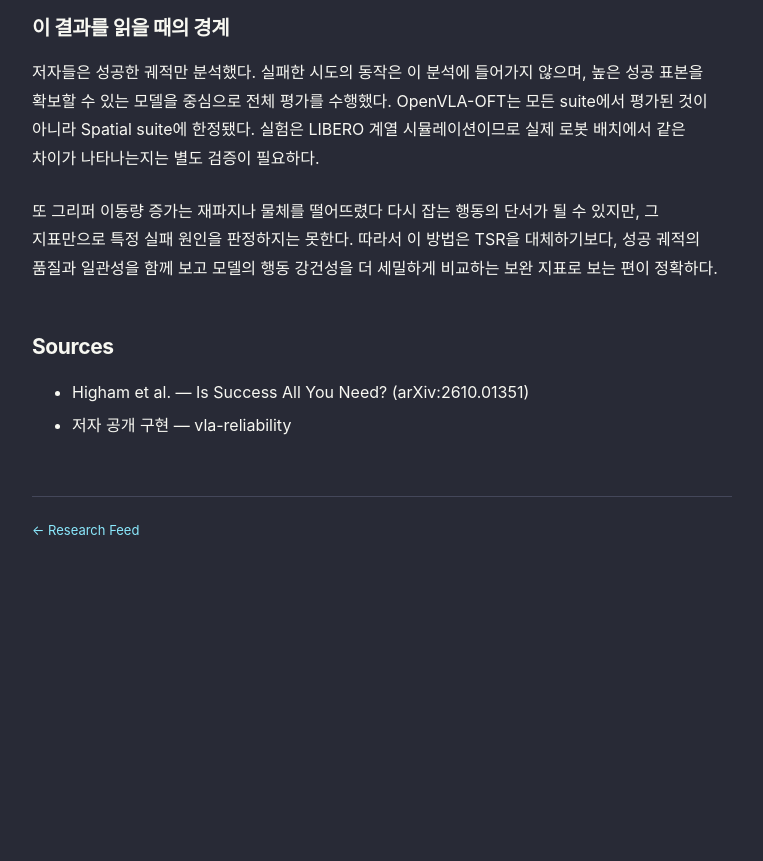
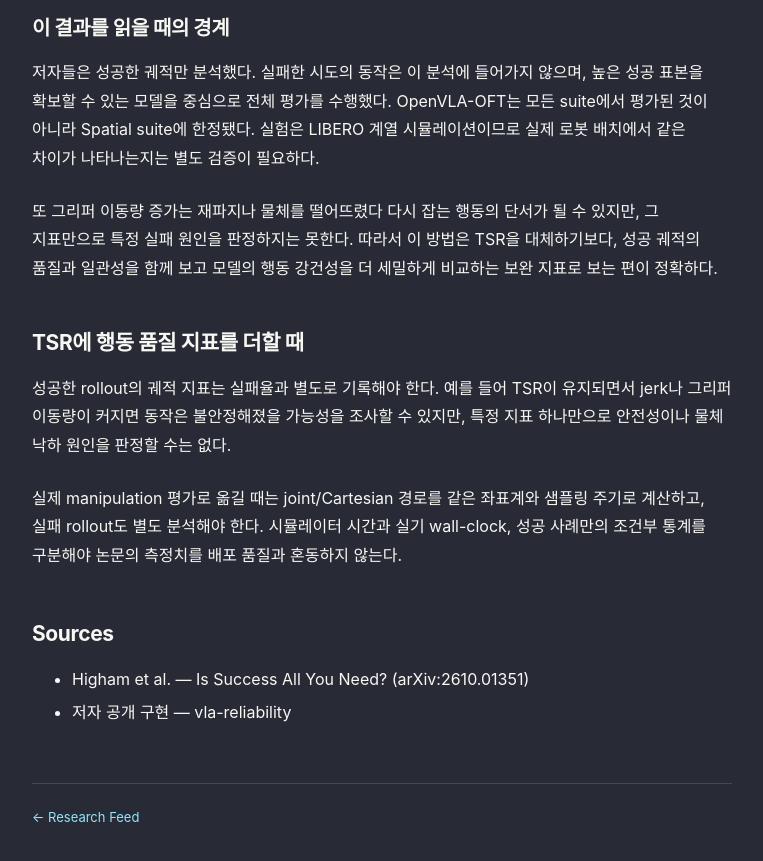
Before and after one commit to nayana224/nayana224.github.io, a Jekyll site: the page built from _research_feed/2026-10-01-research-papers.md, in a window 1280 px wide and 900 px high, scrolled down 1259 px. Shown: the top 861 px of the window, without its empty margins (258-1021 px from the left). Built offline with Jekyll 4.4.1, drawn with Linux system fonts in a browser that asks for light colours; before the commit the page ends 1872 px from its top, so only the background shows below that.

Commit message:
Strengthen Research Feed article: 2026-10-01

```diff
--- a/_research_feed/2026-10-01-research-papers.md
+++ b/_research_feed/2026-10-01-research-papers.md
@@ -31,6 +31,12 @@
 
 또 그리퍼 이동량 증가는 재파지나 물체를 떨어뜨렸다 다시 잡는 행동의 단서가 될 수 있지만, 그 지표만으로 특정 실패 원인을 판정하지는 못한다. 따라서 이 방법은 TSR을 대체하기보다, 성공 궤적의 품질과 일관성을 함께 보고 모델의 행동 강건성을 더 세밀하게 비교하는 보완 지표로 보는 편이 정확하다.
 
+## TSR에 행동 품질 지표를 더할 때
+
+성공한 rollout의 궤적 지표는 실패율과 별도로 기록해야 한다. 예를 들어 TSR이 유지되면서 jerk나 그리퍼 이동량이 커지면 동작은 불안정해졌을 가능성을 조사할 수 있지만, 특정 지표 하나만으로 안전성이나 물체 낙하 원인을 판정할 수는 없다.
+
+실제 manipulation 평가로 옮길 때는 joint/Cartesian 경로를 같은 좌표계와 샘플링 주기로 계산하고, 실패 rollout도 별도 분석해야 한다. 시뮬레이터 시간과 실기 wall-clock, 성공 사례만의 조건부 통계를 구분해야 논문의 측정치를 배포 품질과 혼동하지 않는다.
+
 ## Sources
 
 - [Higham et al. — Is Success All You Need? (arXiv:2610.01351)](https://arxiv.org/abs/2610.01351)
```
